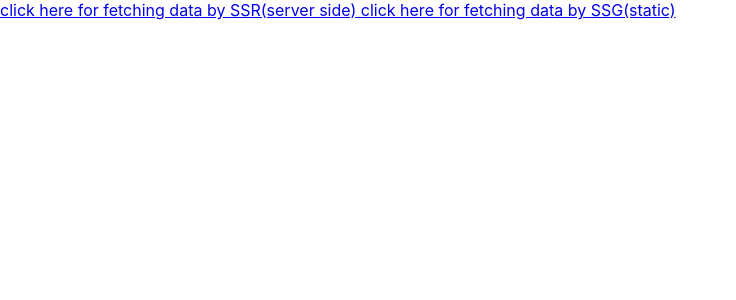
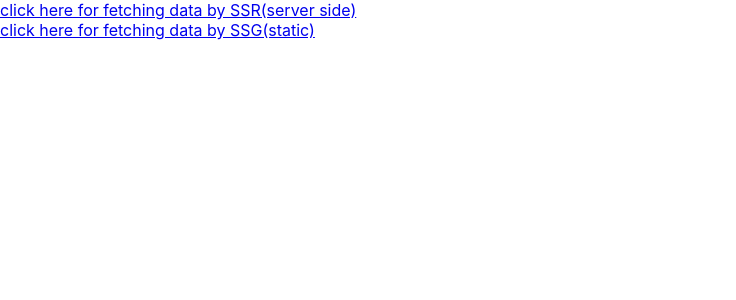
Before and after one commit to hemilrajpura-simform/Basics-NextJS-App, a Next.js app: page / in a window 1280 px wide. Shown: the top 300 px of the page, without its empty margins (0-736 px from the left). Built offline with nearby package versions, Linux system fonts and the light colour scheme.

Commit message:
worked on inedx js page for routing

```diff
--- a/pages/index.js
+++ b/pages/index.js
@@ -5,8 +5,8 @@ export default function Home({ data }) {
   console.log(data)
   return (
     <>
-      <Link href="/ssr"> click here for fetching data by SSR(server side)</Link>
-      <Link href="/ssg"> click here for fetching data by SSG(static)</Link>
+      <div> <Link href="/ssr"> click here for fetching data by SSR(server side)</Link></div>
+      <div><Link href="/ssg"> click here for fetching data by SSG(static)</Link></div>
     </>
   )
 }
```
